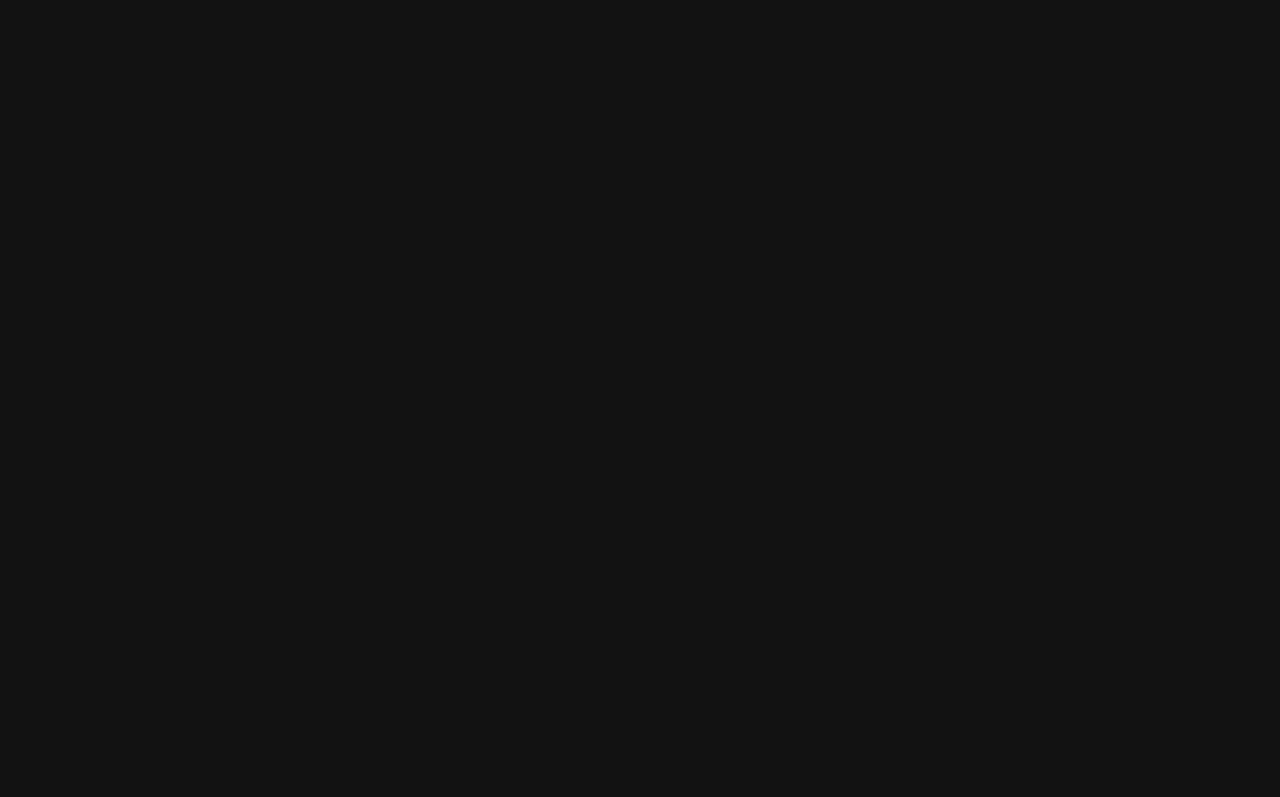
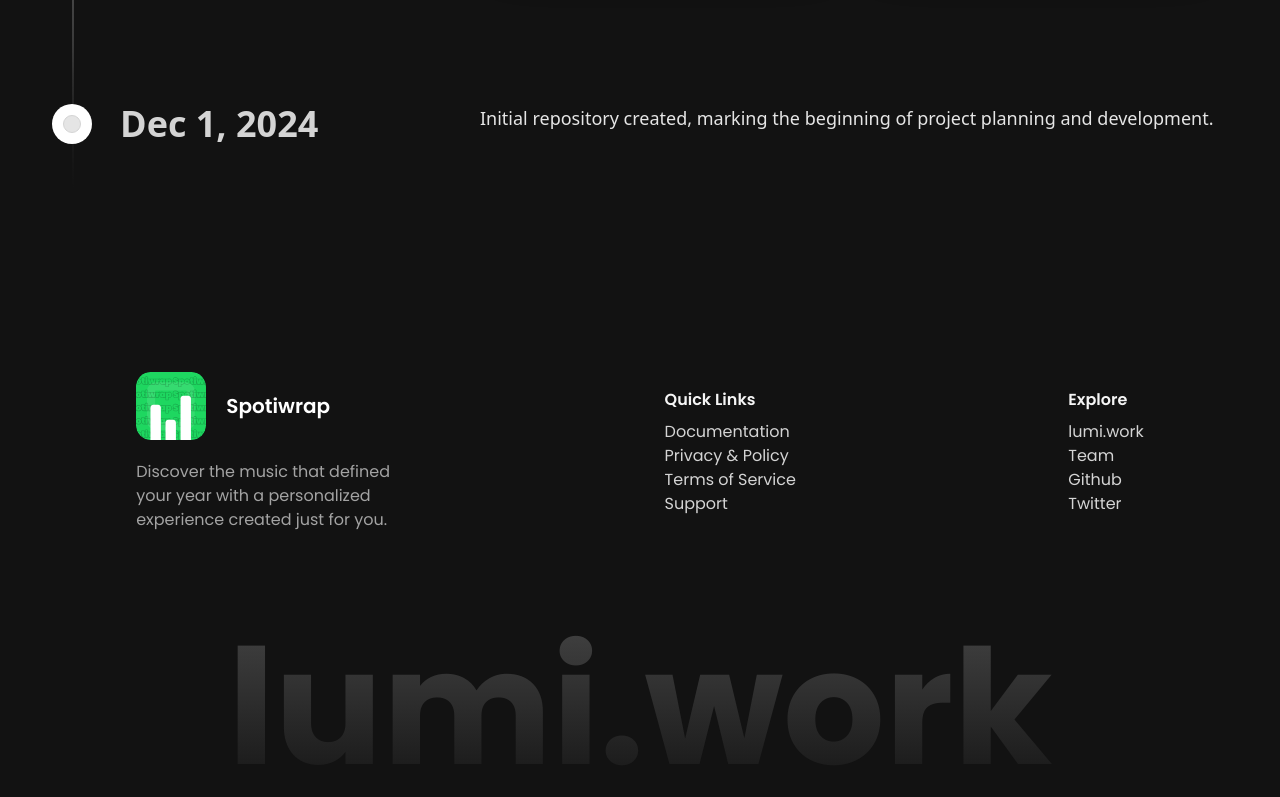
Before and after one commit to lumi-work/spotiwrap, a Next.js app: page /changelog in a window 1280 px wide. Shown: the part 2000-2797 px from the top of the page. Before the commit the page ends 1851 px from the top, so only its background shows below. Built offline with nearby package versions, Linux system fonts and the light colour scheme; no server answers.

Commit message:
hotfix v0.02

```diff
--- a/src/app/changelog/page.tsx
+++ b/src/app/changelog/page.tsx
@@ -5,8 +5,8 @@ import React from "react";
 
 function changelogPage() {
   return (
-    <div className="flex items-center justify-center w-full h-full">
-      <div className="max-w-[1600px] w-full flex flex-col items-center justify-center">
+    <div className="flex items-center justify-center w-full min-h-screen">
+      <div className="max-w-[1600px] w-full flex flex-col items-center">
         <Navbar />
         <TimelineOverview />
         <Footer />
--- a/src/app/dashboard/layout.tsx
+++ b/src/app/dashboard/layout.tsx
@@ -15,10 +15,10 @@ export default async function RootLayout({
   }
   return (
     <div className="flex items-center justify-center h-full w-full text-white">
-      <div className="flex-shrink-0 flex-grow-0 basis-[13%] max-w-[13%] h-screen">
+      <div className="flex-shrink-0 flex-grow-0 basis-[15%] max-w-[15%] h-screen">
         <Leftbar />
       </div>
-      <div className="flex-shrink-0 flex-grow-0 basis-[87%] max-w-[87%] h-screen">
+      <div className="flex-shrink-0 flex-grow-0 basis-[85%] max-w-[85%] h-screen">
         {children}
       </div>
     </div>
--- a/src/components/dashboard/leftbar.tsx
+++ b/src/components/dashboard/leftbar.tsx
@@ -9,15 +9,9 @@ function Leftbar() {
   return (
     <div className="w-full h-full p-4">
       <div className="flex flex-col items-center justify-center h-full text-center bg-boxes rounded-xl">
-        <div>
-          <Image
-            src={Logo}
-            alt="logo"
-            width={180}
-            height={180}
-            priority
-            className="w-auto h-auto"
-          />
+        <div className="flex items-center w-full justify-center gap-4 mt-5">
+          <Image src={Logo} alt="logo" width={50} height={50} priority />
+          <h2 className="text-white font-semibold text-xl">Spotiwrap</h2>
         </div>
         <div className="flex items-center justify-center h-full">
           <MenuItems />
--- a/src/components/landing/footer.tsx
+++ b/src/components/landing/footer.tsx
@@ -8,13 +8,15 @@ function Footer() {
       <div className="flex-col items-center justify-center pt-12">
         <div className="flex items-center justify-around">
           <div className="flex-col items-center w-64">
-            <Image
-              src={Logo}
-              alt="logo"
-              width={200}
-              height={200}
-              className="w-auto h-auto"
-            />
+            <div
+              className="
+            flex items-center"
+            >
+              <Image src={Logo} alt="logo" width={70} height={70} />
+              <h2 className="text-white font-semibold text-xl ml-5">
+                Spotiwrap
+              </h2>
+            </div>
             <p className="text-neutral-400 pt-5">
               Discover the music that defined your year with a personalized
               experience created just for you.
```
